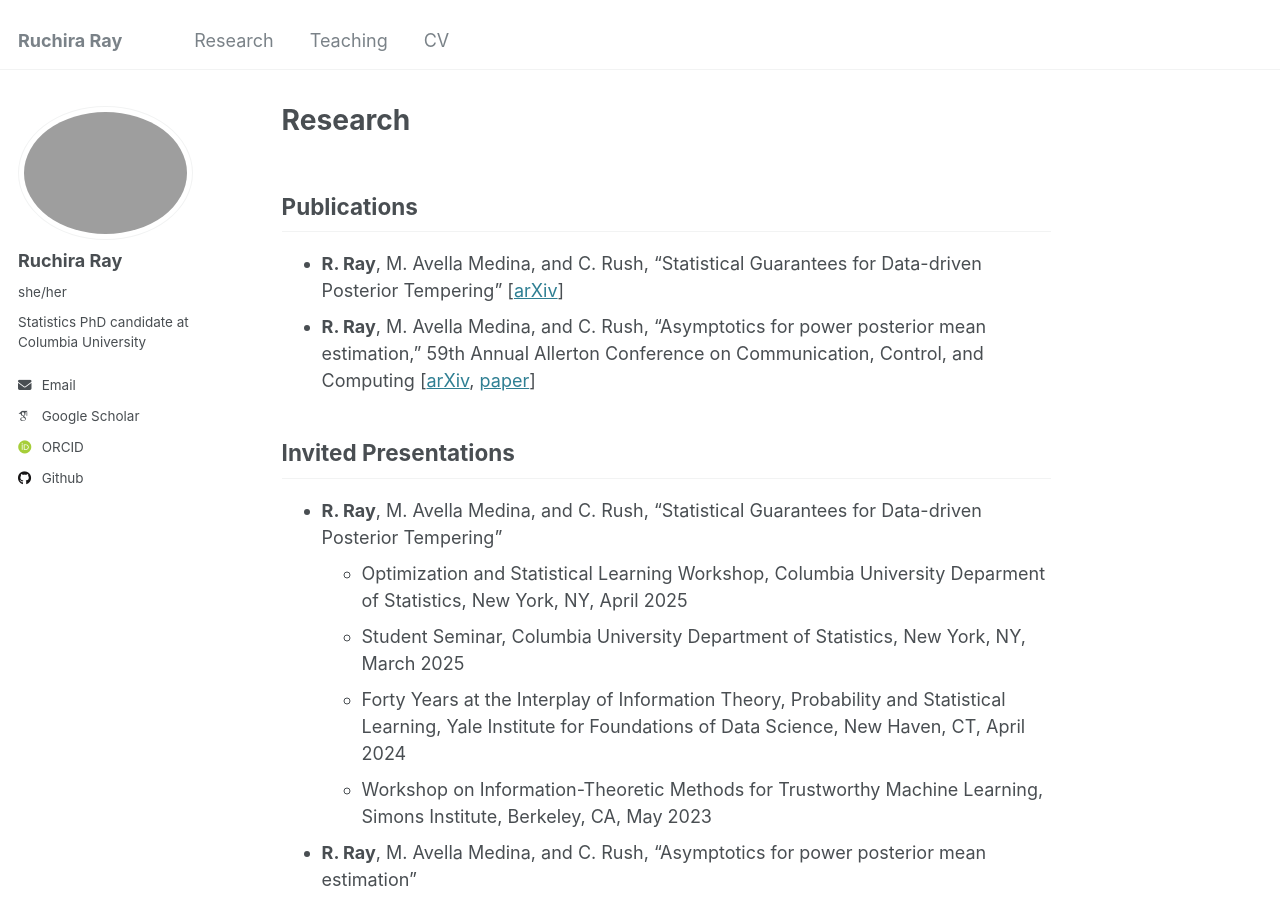
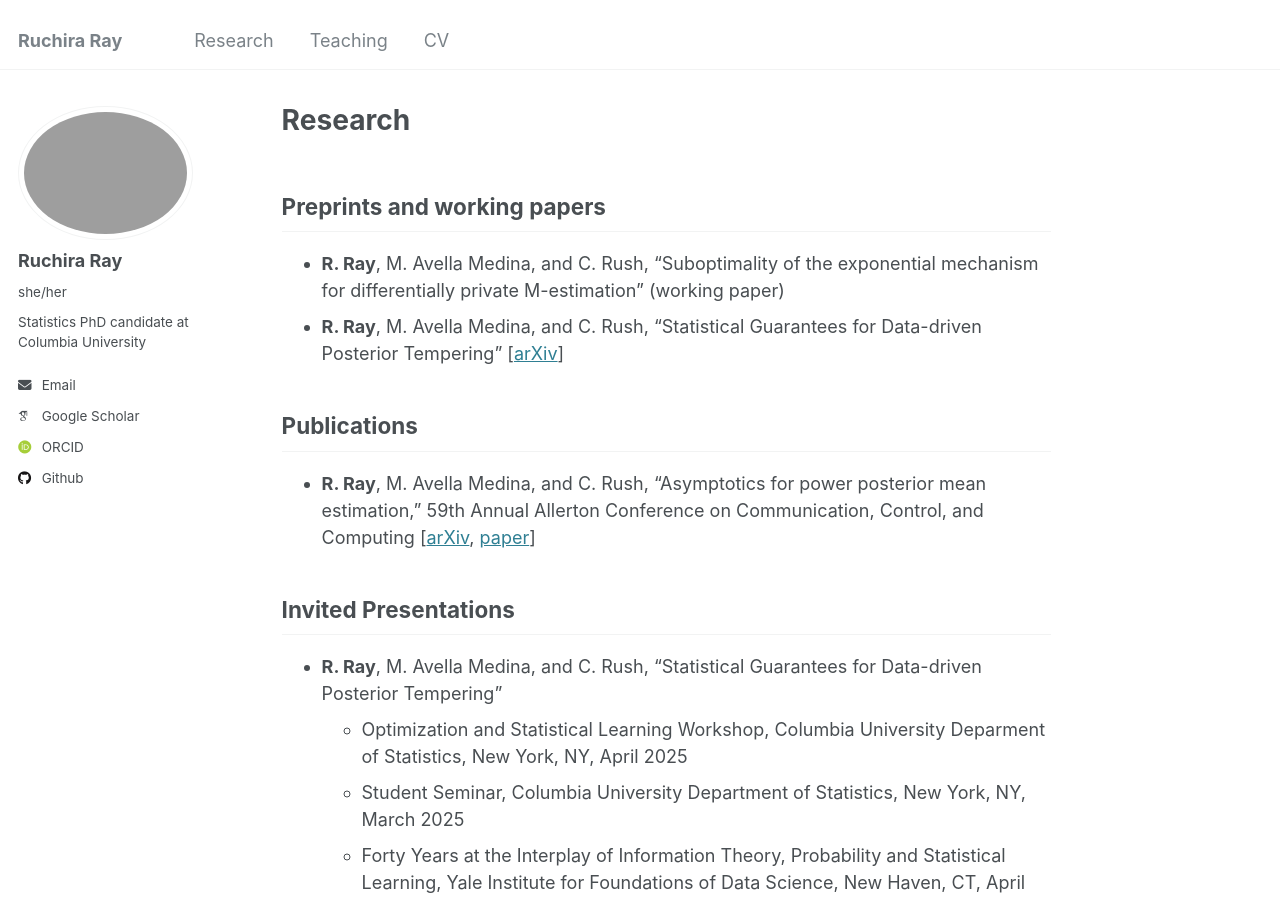
Before and after one commit to rray123/rray123.github.io, a Jekyll site: the page built from _pages/research.md, in a window 1280 px wide and 900 px high. Built offline with Jekyll 4.4.1, drawn with Linux system fonts in a browser that asks for light colours; some web fonts are replaced.

Commit message:
Update research.md

```diff
--- a/_pages/research.md
+++ b/_pages/research.md
@@ -7,8 +7,11 @@ output:
     df_print: paged
 ---
 
+## Preprints and working papers
+* **R. Ray**, M. Avella Medina, and C. Rush, "Suboptimality of the exponential mechanism for differentially private M-estimation" (working paper)
+* **R. Ray**, M. Avella Medina, and C. Rush, "Statistical Guarantees for Data-driven Posterior Tempering" [[arXiv](https://arxiv.org/abs/2601.09122)]
+
 ## Publications
-* **R. Ray**, M. Avella Medina, and C. Rush, "Statistical Guarantees for Data-driven Posterior Tempering" [[arXiv](https://arxiv.org/abs/2601.09122)]
 * **R. Ray**, M. Avella Medina, and C. Rush, "Asymptotics for power posterior mean estimation," 59th Annual Allerton Conference on Communication, Control, and Computing [[arXiv](https://arxiv.org/abs/2310.07900v2), [paper](https://ieeexplore.ieee.org/document/10313460)]
 
 ## Invited Presentations
```
